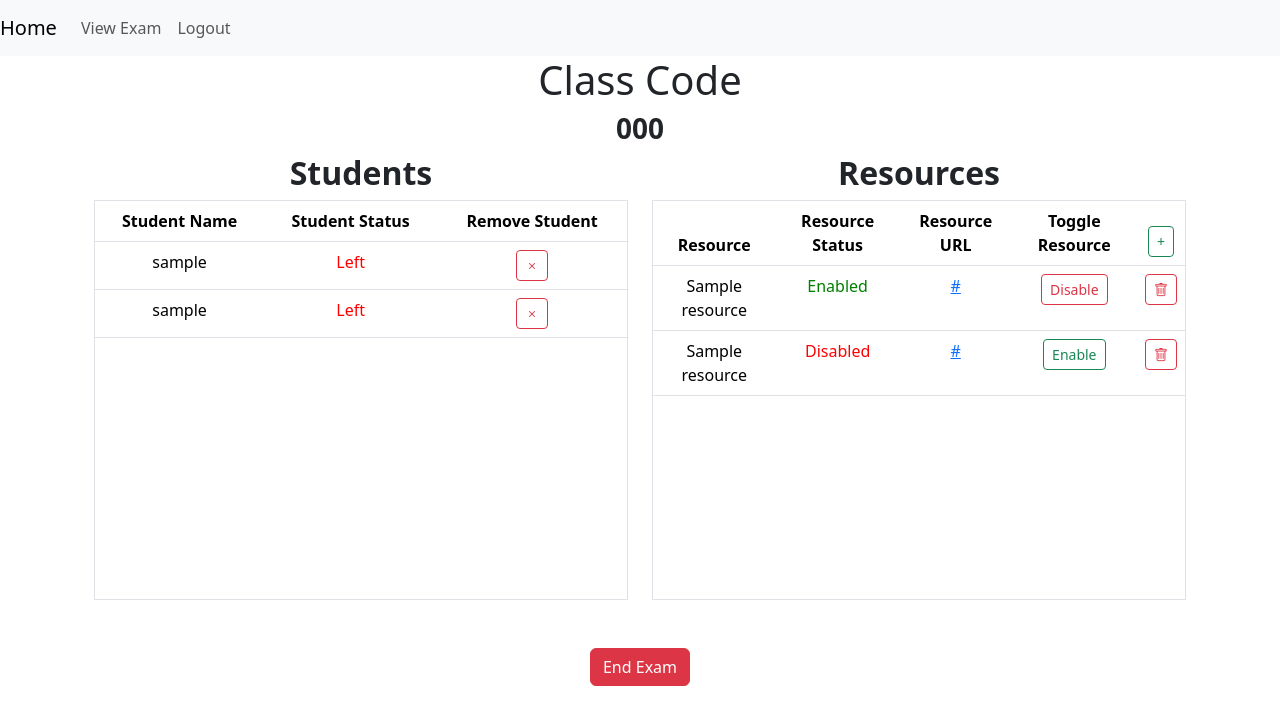
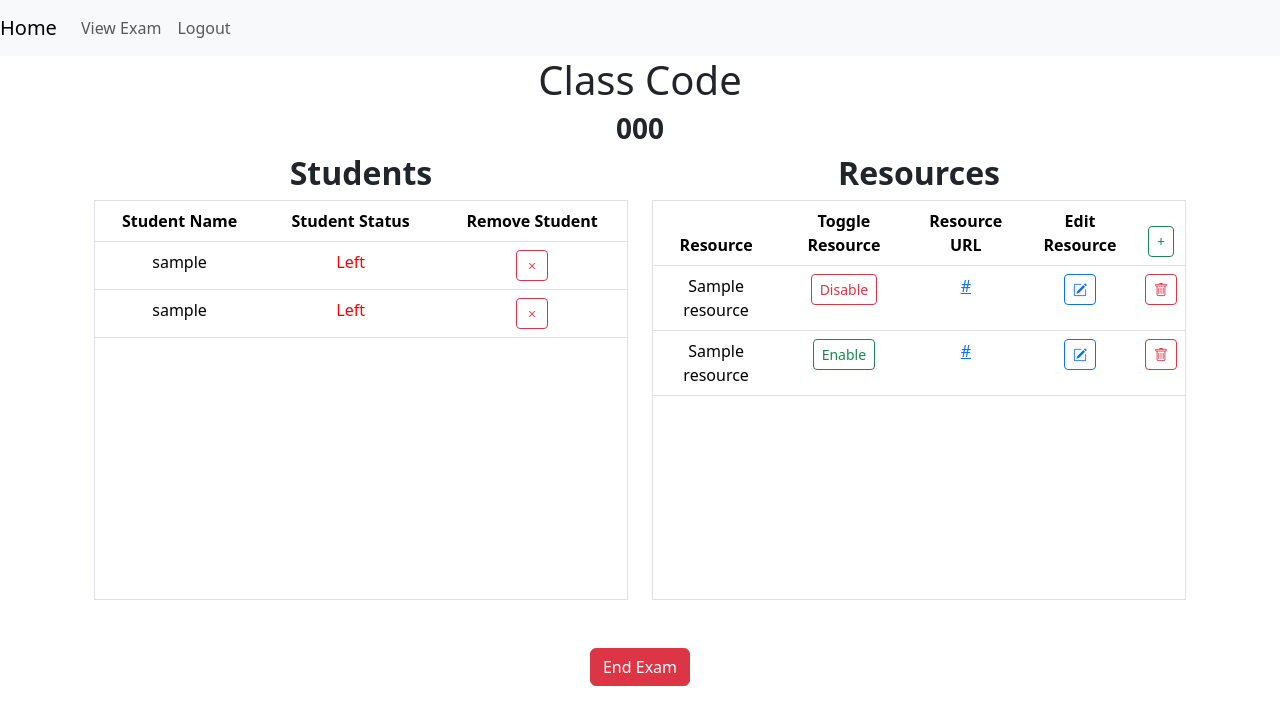
Before and after one commit to GraphiteApp/GraphiteTeacher, a Django app: page /exam in a window 1280 px wide. Shown: the top 725 px of the page. Run offline with Django 4.2, Linux system fonts and the light colour scheme; a user stored in the database is signed in; tables that the repository leaves empty hold one stand-in row (values such as "Sample post"); parts of the project's set-up code (start-up, migrations or seed data) failed here and were passed over.

Commit message:
Rearrange Resources Table + Add Edit resource column

```diff
--- a/static/Graphite/javascript/exam.js
+++ b/static/Graphite/javascript/exam.js
@@ -180,34 +180,6 @@ function updateResources(data) {
 
         resourceItem.appendChild(resourceName)
 
-
-        let resourceStatus = document.createElement('td')
-
-        if (resource.isAllowed) {
-            resourceStatus.innerText = 'Enabled'
-            resourceStatus.style.color = 'green'
-        } else {
-            resourceStatus.innerText = 'Disabled'
-            resourceStatus.style.color = 'red'
-        }
-
-        resourceStatus.className = 'text-align-center'
-
-        resourceItem.appendChild(resourceStatus)
-
-
-        let resourceURL = document.createElement('td')
-        resourceURL.className = 'text-align-center'
-
-        let resourceURLLink = document.createElement('a')
-        resourceURLLink.href = resource.url
-        resourceURLLink.innerText = resource.url
-
-        resourceURL.appendChild(resourceURLLink)
-
-        resourceItem.appendChild(resourceURL)
-
-
         let resourceButton = document.createElement('td')
         resourceButton.className = 'text-align-center'
 
@@ -229,6 +201,35 @@ function updateResources(data) {
         resourceButton.appendChild(resourceButtonButton)
 
         resourceItem.appendChild(resourceButton)
+
+        let resourceURL = document.createElement('td')
+        resourceURL.className = 'text-align-center'
+
+        let resourceURLLink = document.createElement('a')
+        resourceURLLink.href = resource.url
+        resourceURLLink.innerText = resource.url
+
+        resourceURL.appendChild(resourceURLLink)
+
+        resourceItem.appendChild(resourceURL)
+
+        // edit resource
+        let resourceEdit = document.createElement('td')
+        resourceEdit.className = 'text-align-center'
+
+        let resourceEditButton = document.createElement('a')
+        resourceEditButton.className = 'btn btn-outline-primary btn-sm'
+
+        let resourceEditText = document.createElement('i')
+        resourceEditText.className = 'bi bi-pencil-square'
+
+        resourceEditButton.href = '/add_resource' + '?resource=' + resource.name
+
+        resourceEditButton.appendChild(resourceEditText)
+
+        resourceEdit.appendChild(resourceEditButton)
+
+        resourceItem.appendChild(resourceEdit)
 
         let resourceDelete = document.createElement('td')
         resourceDelete.className = 'text-align-center'
--- a/templates/Graphite/exam.html
+++ b/templates/Graphite/exam.html
@@ -35,9 +35,9 @@
                       <thead class="thead-dark">
                         <tr class="text-align-center">
                             <th scope="col">Resource</th>
-                            <th scope="col">Resource Status</th>
+                            <th scope="col">Toggle Resource</th>
                             <th scope="col">Resource URL</th>
-                            <th scope="col">Toggle Resource</th>
+                            <th scope="col">Edit Resource</th>
                             <th scope="col"><a href="/add_resource" class="btn btn-outline-success btn-sm">+</a></th>
                         </tr>
                       </thead>
```
